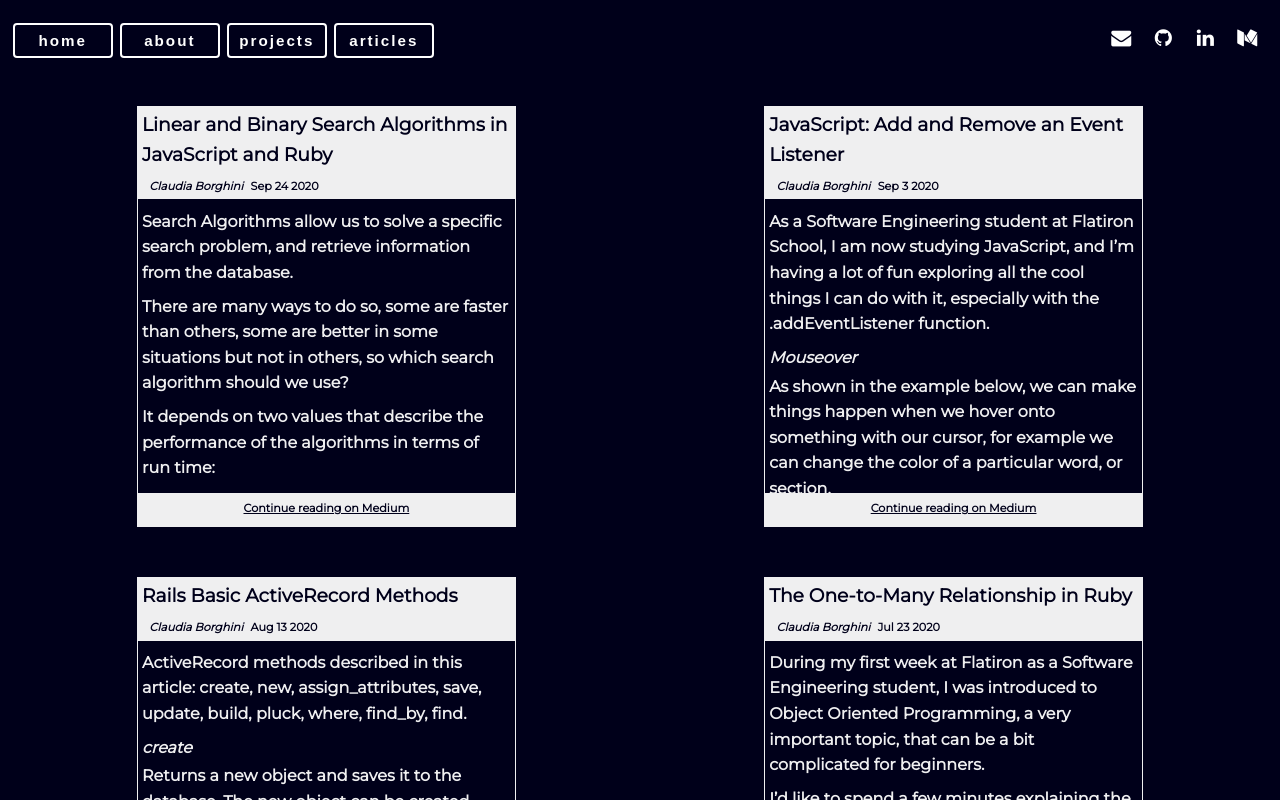
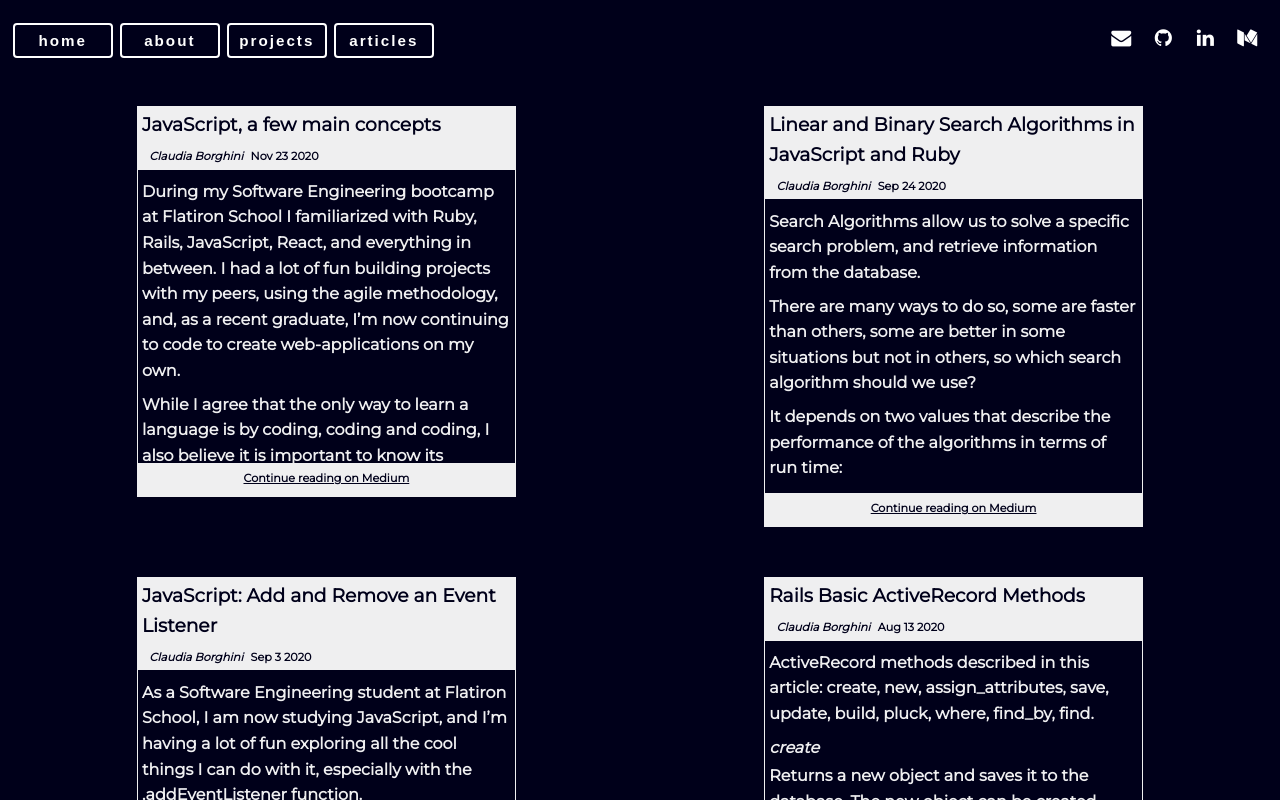
Before and after one commit to ClaFiore/ClaFiore.github.io, a React (Create React App) app: page / in a window 1280 px wide. Both pictures are taken after a click on the button "articles". Shown: the top 800 px of the page. Built offline with nearby package versions, Linux system fonts and the light colour scheme.

Commit message:
added blog5

```diff
--- a/src/comps/Blogs.js
+++ b/src/comps/Blogs.js
@@ -3,6 +3,7 @@ import Blog1 from './blogs/Blog1'
 import Blog2 from './blogs/Blog2'
 import Blog3 from './blogs/Blog3'
 import Blog4 from './blogs/Blog4'
+import Blog5 from './blogs/Blog5'
 import './blogs/blogs.css'
 
 const Blogs = (props) => {
@@ -10,6 +11,7 @@ const Blogs = (props) => {
 
     return(
         <div id='blogsContainer'>
+            <Blog5 />
             <Blog4 />
             <Blog3 />
             <Blog2 />
--- /dev/null
+++ b/src/comps/blogs/Blog5.js
@@ -0,0 +1,24 @@
+import React from 'react'
+import './blogs.css'
+
+const Blog5 = props => {
+
+    return(
+        <div className='cardDiv'>
+            <h3 className='cardTitle'>JavaScript, a few main concepts</h3>
+            <p className='publishedDate'><span><em>Claudia Borghini</em></span><span>Nov 23 2020</span></p>
+            <div className='blogContent' >
+                <p>During my Software Engineering bootcamp at Flatiron School I familiarized with Ruby, Rails, JavaScript, React, and everything in between. I had a lot of fun building projects with my peers, using the agile methodology, and, as a recent graduate, I’m now continuing to code to create web-applications on my own.</p>
+                <p>While I agree that the only way to learn a language is by coding, coding and coding, I also believe it is important to know its fundamentals and core concepts definitions. So here are a few that I hope can be helpful for anyone approaching JavaScript.</p>
+                <h4>JavaScript</h4>
+                <p>JavaScript is an object oriented scripting language that adds dynamism, animation and interactivity to a web page on a browser.
+                JavaScript is an interpreted language, it reads code line-by-line and it executes it line-by-line (interpreted vs compiled).
+                For this reason, and despite its asynchronous nature, JavaScript is considered a single-threaded language, which differs by multi-threaded in that it executes code in order and it must finish executing a chunk of code before moving on to the next.</p>
+
+                <p>Click below to continue reading this article . . . </p>
+            </div>
+            <a href='https://claborghini.medium.com/javascript-a-few-main-concepts-2c500f7e14bd' rel="noopener noreferrer" className='readMoreBtn'>Continue reading on Medium</a>
+        </div>
+    )
+}
+export default Blog5
```
